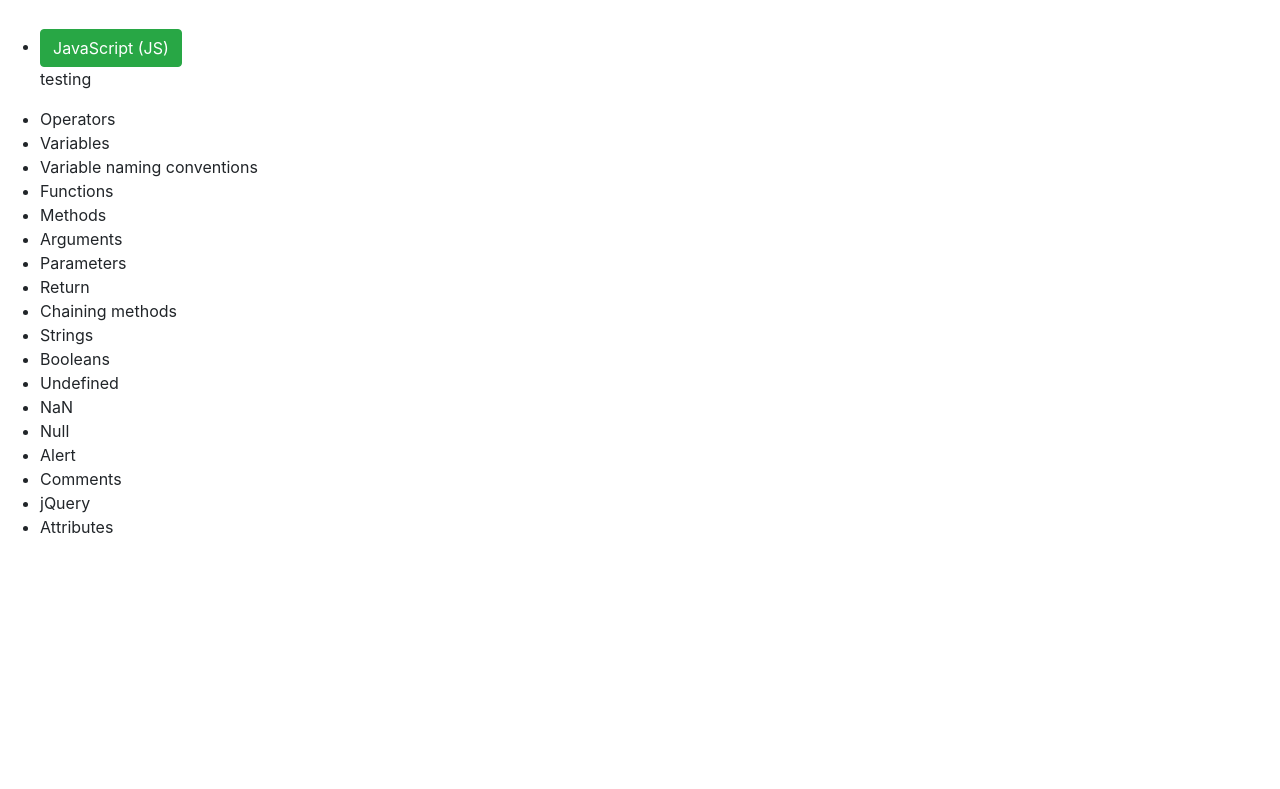
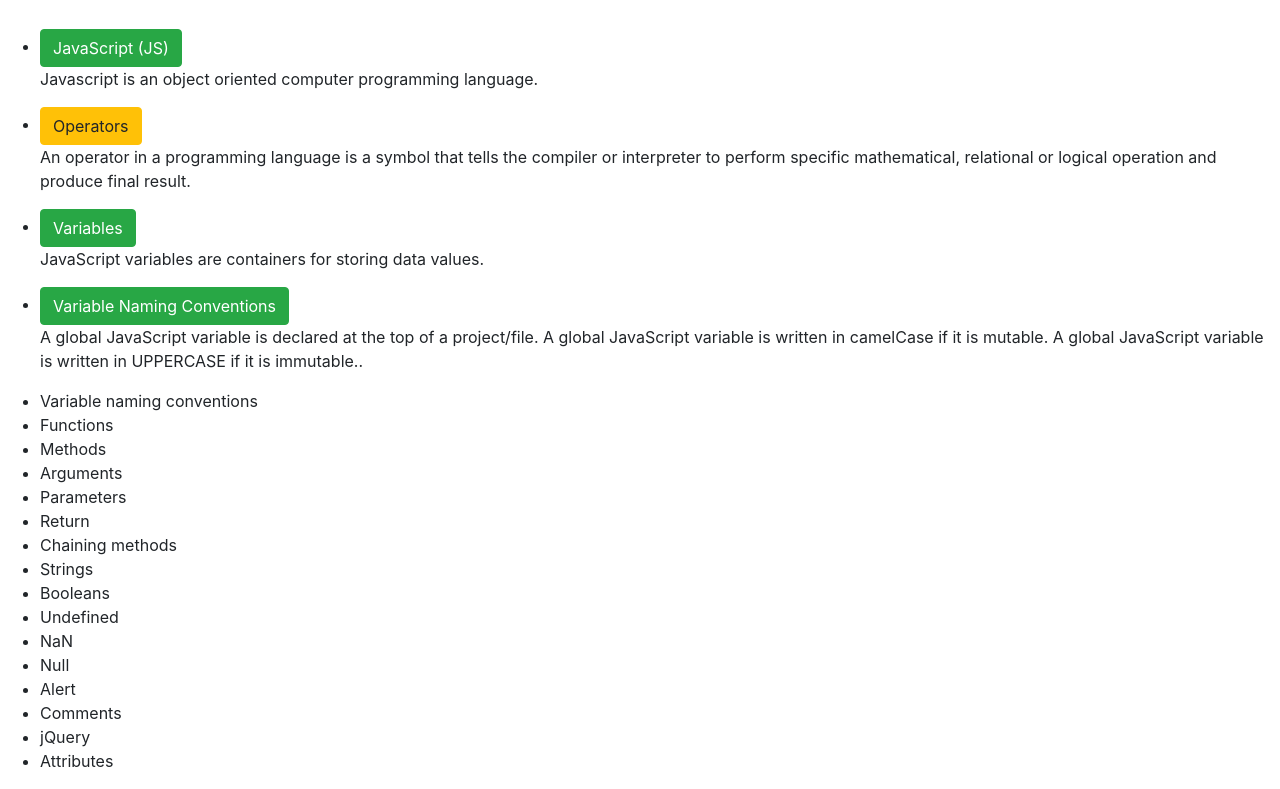
Before and after one commit to SarahGilbert064/flashcards, a plain HTML site: page index.html in a window 1280 px wide. Shown: the part 51-840 px from the top of the page. Before the commit the page ends 800 px from the top, so only its background shows below. Drawn offline with Linux system fonts and the light colour scheme; files that its build step writes are made by us from their sources.

Commit message:
create buttons for operator, variables, and variable naming that show their definitions
Co-authored-by: Brian Sturgis <sturujisu@gmail.com>

```diff
--- a/index.html
+++ b/index.html
@@ -14,15 +14,39 @@
     <br></b>
       <ul>
         <div class="javascript-show">
-          <li><button class="btn btn-success" id="js">JavaScript (JS) </button></li>
+          <li><button class="btn btn-success" id="js"> JavaScript (JS) </button></li>
         </div>
 
         <div class="javascript-hide">
-          <p>testing</p>
+          <p>Javascript is an object oriented computer programming language.</p>
         </div>
 
-          <li>Operators</li>
-          <li>Variables</li>
+        <div class="operator-button">
+          <li><button class="btn btn-warning" id="operator"> Operators </button></li>
+        </div>
+
+        <div class ="operator-definition">
+          <p>An operator in a programming language is a symbol that tells the compiler or interpreter to perform specific mathematical, relational or logical operation and produce final result.</p>
+        </div>
+
+        <div class="variables-button">
+          <li><button class="btn btn-success" id="variables"> Variables </button></li>
+        </div>
+
+        <div class="variables-definition">
+          <p>JavaScript variables are containers for storing data values.</p>
+        </div>
+
+        <div class="variablenaming-button">
+          <li><button class="btn btn-success" id="variablenames"> Variable Naming Conventions </button></li>
+        </div>
+
+        <div class="variablenaming-defintion">
+          <p>A global JavaScript variable is declared at the top of a project/file. A global JavaScript variable is written in camelCase if it is mutable. A global JavaScript variable is written in UPPERCASE if it is immutable..</p>
+        </div>
+
+
+
           <li>Variable naming conventions</li>
           <li>Functions</li>
           <li>Methods</li>
--- a/js/scripts.js
+++ b/js/scripts.js
@@ -3,4 +3,16 @@ $(document).ready(function() {
     $(".javascript-show").show();
     $(".javascript-hide").toggle();
   });
+  $("#operator").click(function() {
+    $(".operator-button").show();
+    $(".operator-definition").toggle();
+  });
+  $("#variables").click(function() {
+    $(".variables-button").show();
+    $(".variables-definition").toggle();
+  });
+  $("#variablenames").click(function() {
+    $(".variablenaming-button").show();
+    $(".variablenaming-defintion").toggle();
+  });
 });
```
Also changed, not shown: 1 other file.
